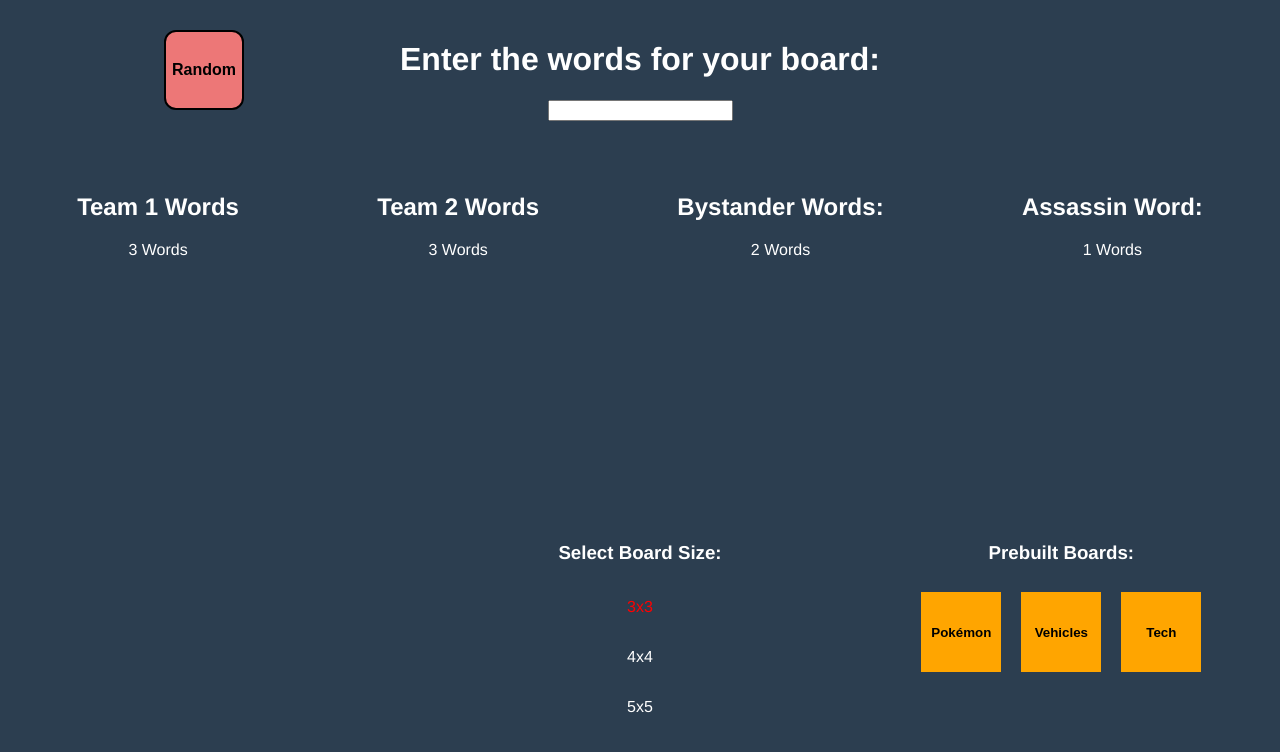
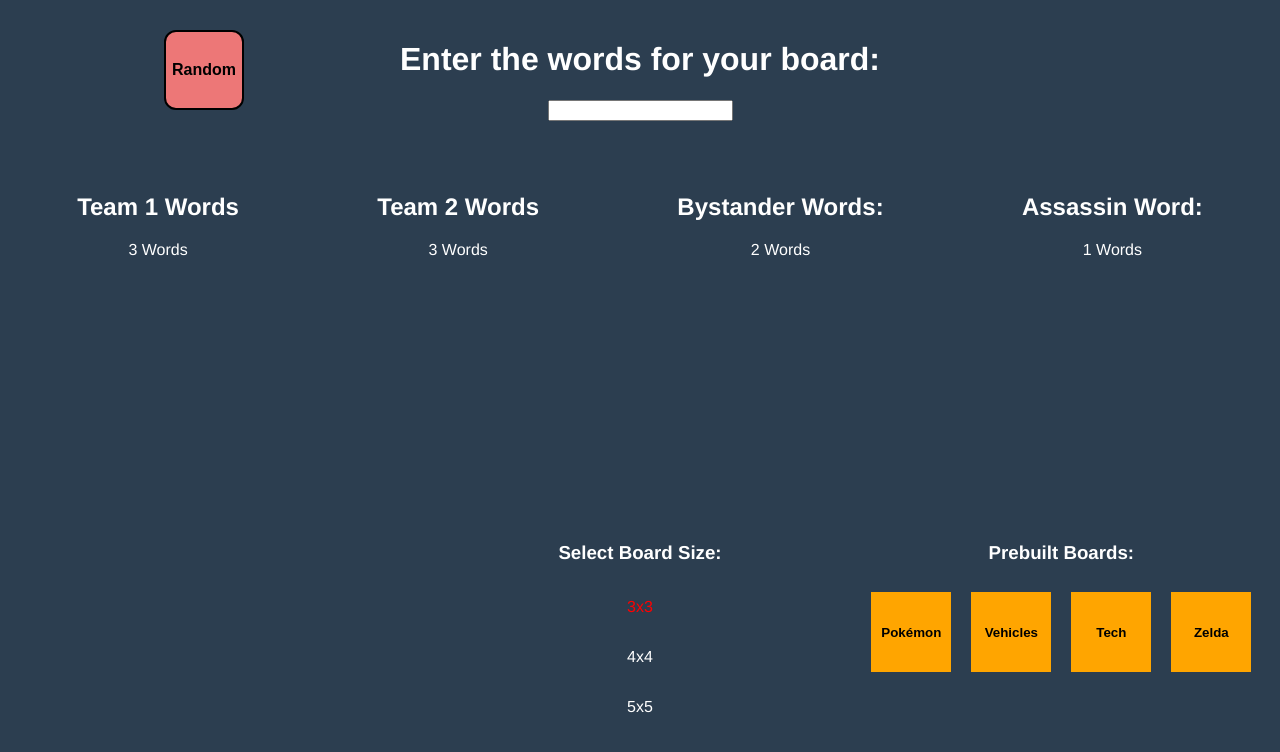
Before and after one commit to aclarke500/qmind-codenames-front-end, a Vue app in the folder qmind-codenames/: page /design-board in a window 1280 px wide. Shown: the top 752 px of the page. Built offline with nearby package versions, Linux system fonts and the light colour scheme.

Commit message:
added Zelda board

```diff
--- a/qmind-codenames/src/libraries/boards.js
+++ b/qmind-codenames/src/libraries/boards.js
@@ -23,5 +23,13 @@ export const customBoards = [{
   name:'Tech',
   size:4,
 },
+{
+  teamOneWords: ['Link', 'Zelda', 'Epona', 'Triforce', 'Hyrule', 'Fairy', 'Sword', 'Navi', 'Sheik'],
+  teamTwoWords: ['Ganon', 'Dark', 'Majora', 'Skull', 'Shadow', 'Ghirahim', 'Zant', 'Twin', 'Phantom'],
+  bystanderWords: ['Rupee', 'Bomb', 'Hookshot', 'Arrow', 'Deku', 'Heart', 'Potion', 'Map', 'Compass'],
+  assassinWord: 'Malice',
+  name: 'Zelda',
+  size: 5
+}
 
 ]
```
